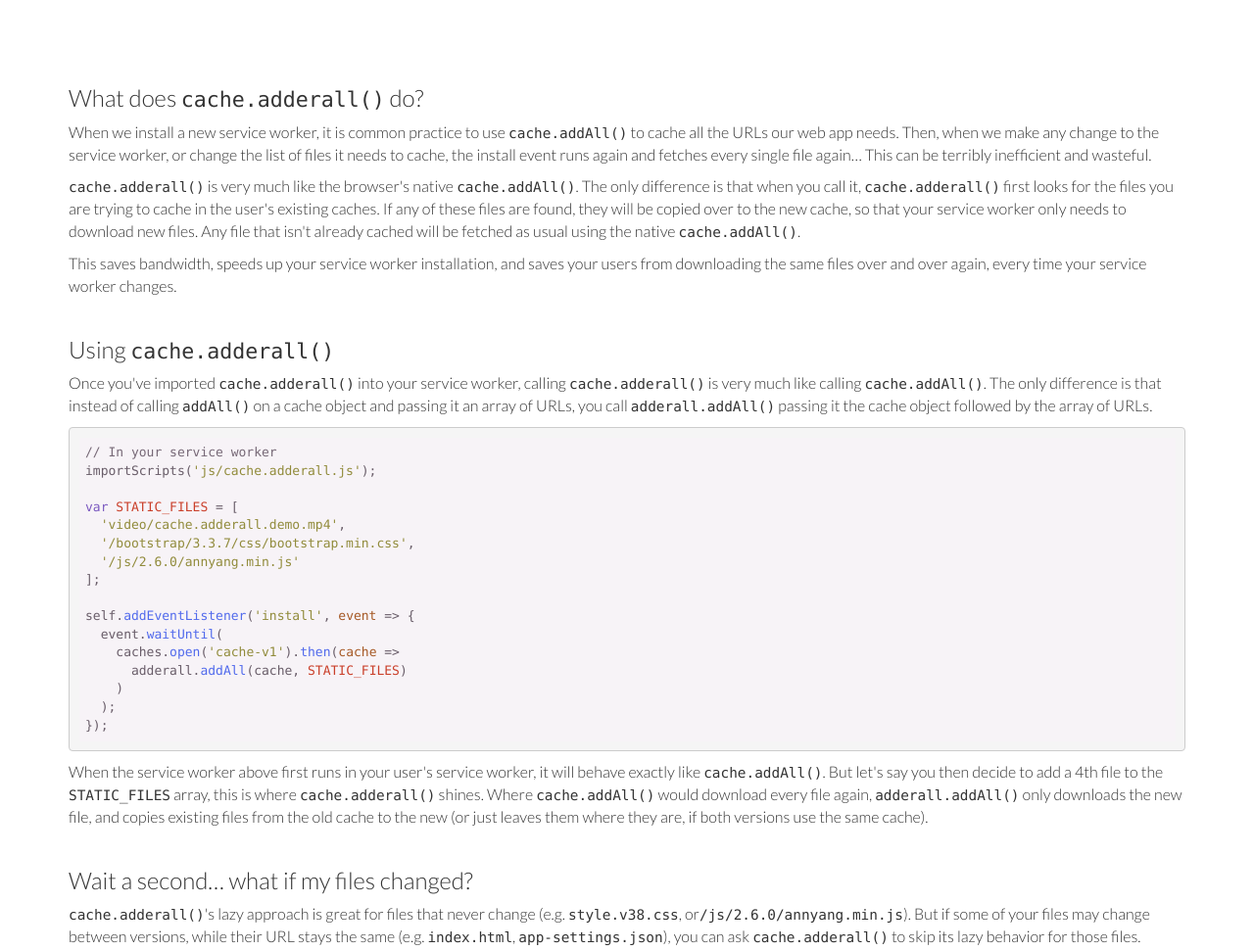
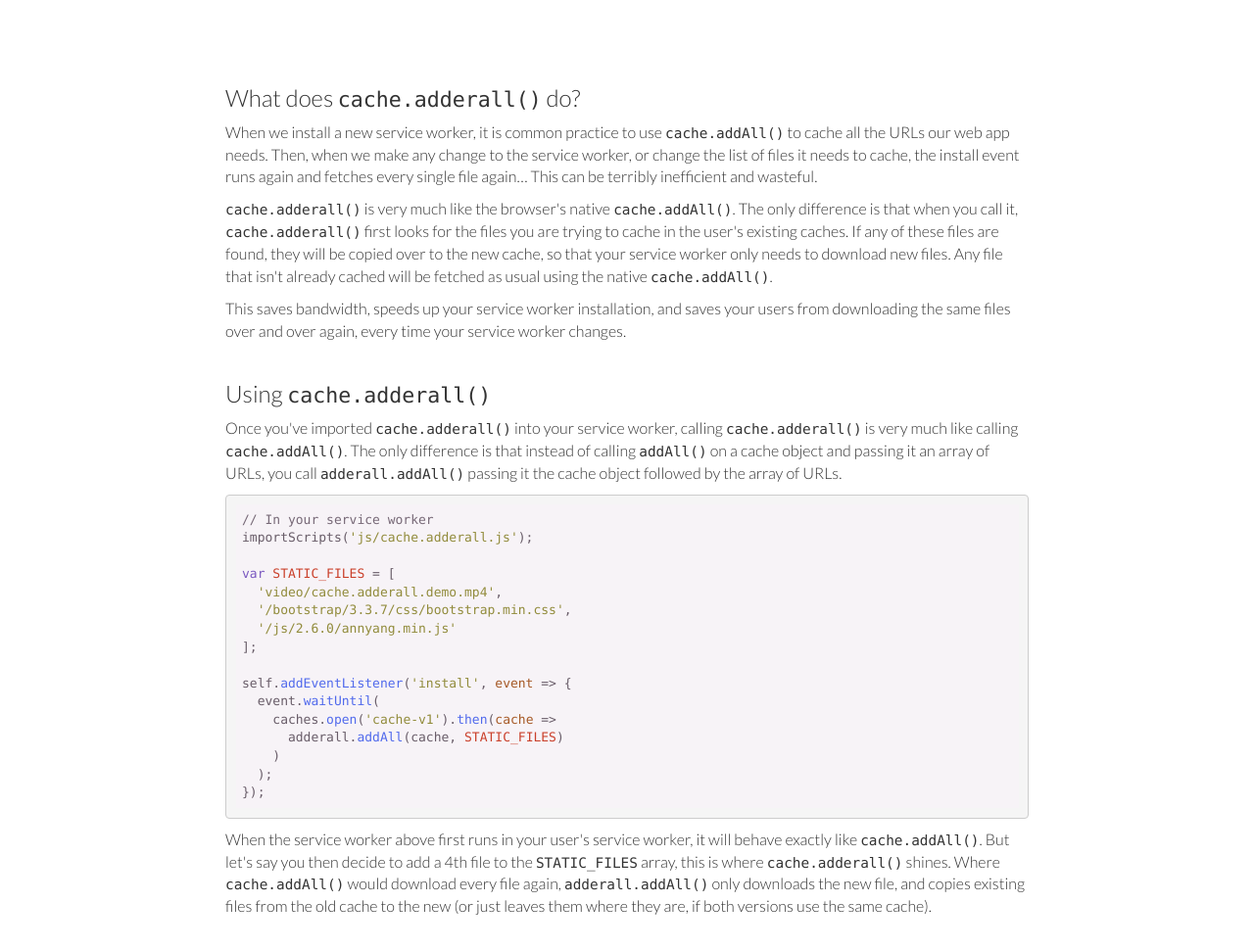
Before and after one commit to TalAter/cache.adderall, a website: page demo/index.html in a window 1280 px wide. Shown: the part 1165-2136 px from the top of the page at 98% size. Drawn offline with nearby package versions, Linux system fonts and the light colour scheme.

Commit message:
Homepage: Made central text area narrower

```diff
--- a/demo/index.html
+++ b/demo/index.html
@@ -39,7 +39,8 @@
       </div>
     </div>
   </div>
-  <div class="container">
+
+  <div class="container narrower">
     <div class="row">
       <div class="col-md-12">
         <h3>What does <code>cache.adderall()</code> do?</h3>
```
